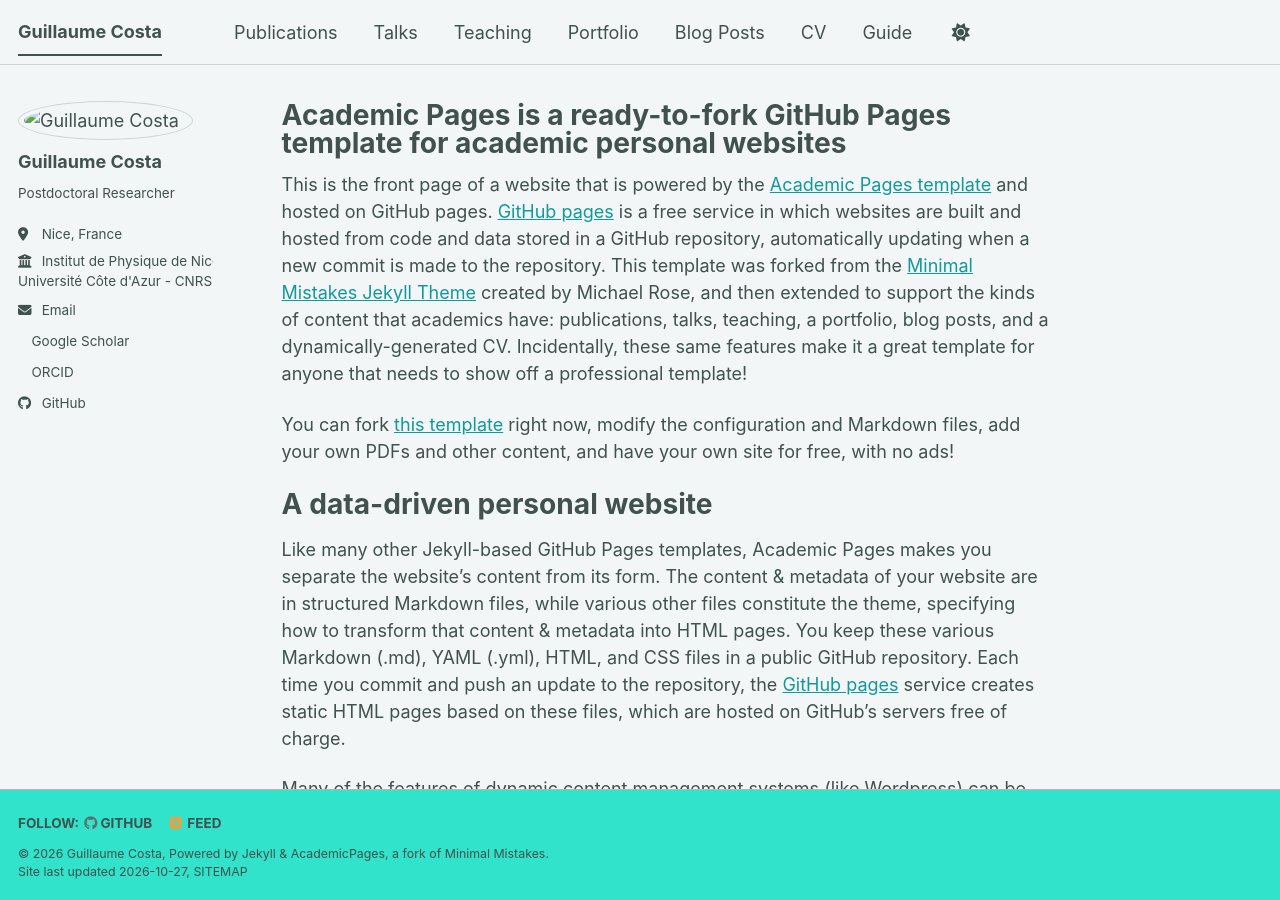
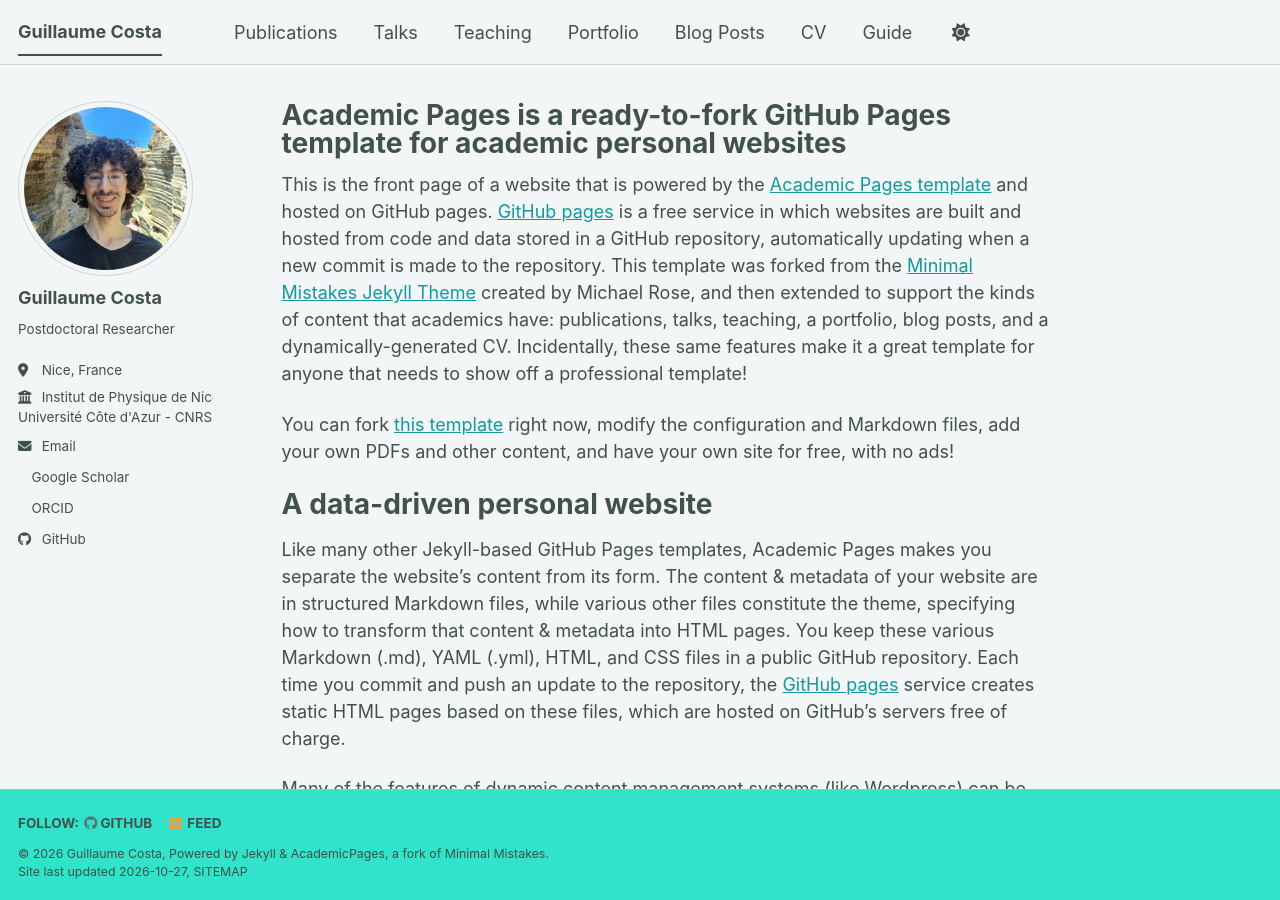
Before and after one commit to GuilCos/GuilCos.github.io, a Jekyll site: the page built from _pages/about.md, in a window 1280 px wide and 900 px high. Built offline with Jekyll 4.4.1, drawn with Linux system fonts in a browser that asks for light colours; a script bundle is joined from its source files by our own code; a style sheet for code colours, icons or effects is not loaded.

Commit message:
Update _config.yml

```diff
--- a/_config.yml
+++ b/_config.yml
@@ -23,7 +23,7 @@ repository               : "GuilCos/GuilCos.github.io"
 #               Additional customization can be done by editing /_includes/author-profile.html
 author:
   # Biographic information
-  avatar           : "/images/Photo2.jpg"
+  avatar           : "Photo2.jpg"
   name             : "Guillaume Costa"
   pronouns         : # example: "she/her"
   bio              : "Postdoctoral Researcher"
```
